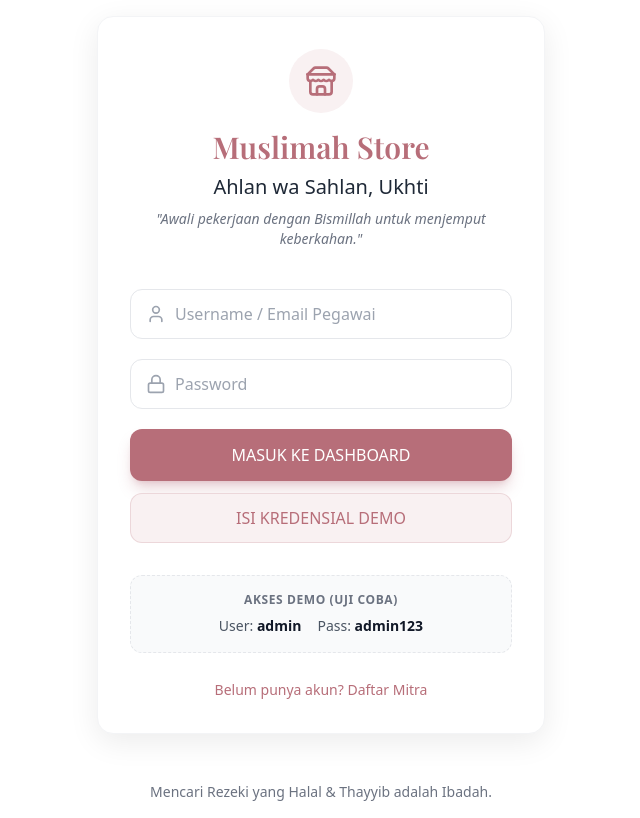
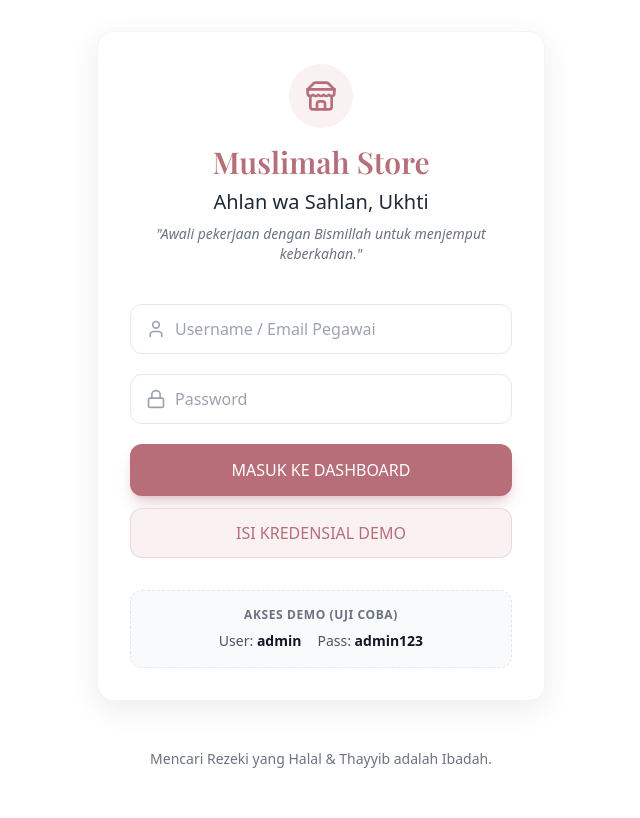
Before and after one commit to umisholikhah620-boop/MuslimahStore, a Next.js app: page / in a window 1280 px wide. Shown: the whole page, without its empty margins (319-959 px from the left). Built offline with nearby package versions, Linux system fonts and the light colour scheme; no server answers; a web font is replaced by a local one.

Commit message:
style: remove registration link from login page

```diff
--- a/components/Login.jsx
+++ b/components/Login.jsx
@@ -138,11 +138,7 @@ export default function Login({ onNavigate }) {
                     </div>
                 </div>
 
-                <div className="mt-6 text-center">
-                    <button type="button" onClick={handleRegisterClick} className="text-sm text-[#B76E79] hover:underline">
-                        Belum punya akun? Daftar Mitra
-                    </button>
-                </div>
+
             </div>
 
             <div className="mt-12 text-center text-gray-500 text-sm">
```
